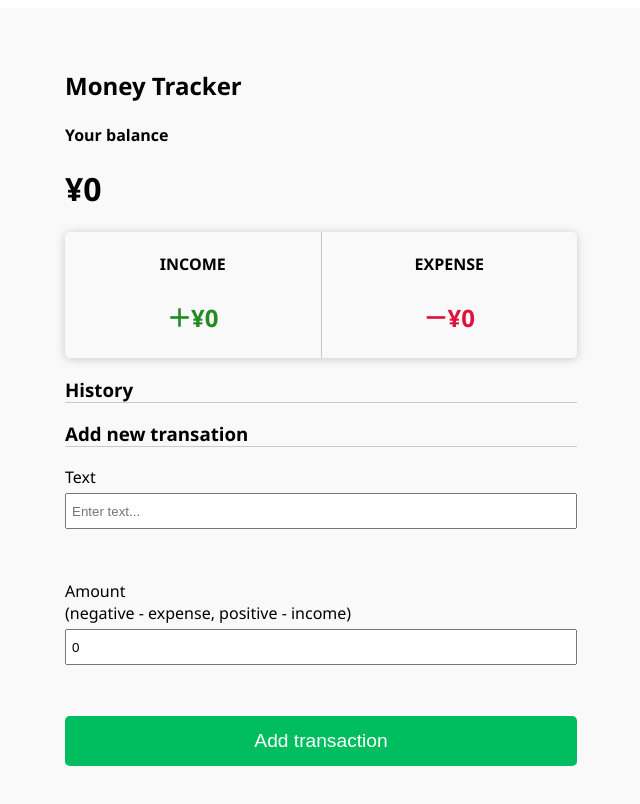
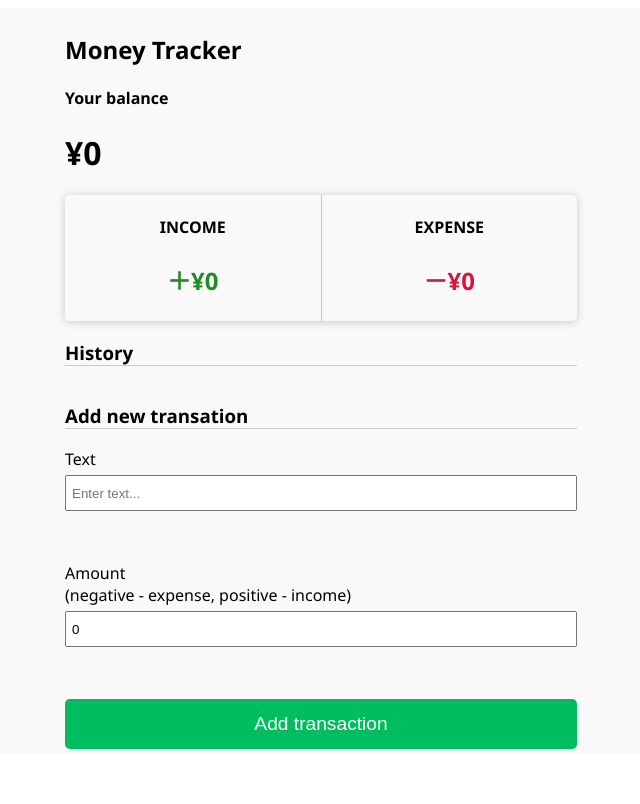
Before and after one commit to kimm950/expense-tracker-client, a React (Create React App) app: page / in a window 1280 px wide. Shown: the top 804 px of the page, without its empty margins (319-959 px from the left). Built offline with nearby package versions, Linux system fonts and the light colour scheme.

Commit message:
fix layout issue

```diff
--- a/src/App.css
+++ b/src/App.css
@@ -1,3 +1,7 @@
+:root {
+  --base-padding: 5px;
+}
+
 h3 {
   border-bottom: 1px solid #3f3f3f41;
 }
@@ -7,7 +11,7 @@ h3 {
   justify-content: center;
   align-items: center;
   flex-direction: column;
-  height: 100vh;
+  height: 100%;
   background-color: #e5e7e941;
   font-family: 'Segoe UI', Tahoma, Geneva, Verdana, sans-serif;
 }
@@ -16,6 +20,7 @@ h3 {
   width: 40vw;
   min-width: 200px;
   border-radius: 0.3rem;
+  padding: var(--base-padding);
 }
 
 @media only screen and (max-width: 600px) {
@@ -57,6 +62,8 @@ h3 {
 
 ul {
   padding: 0;
+  max-height: 600px;
+  overflow-y: auto;
 }
 
 li {
```
